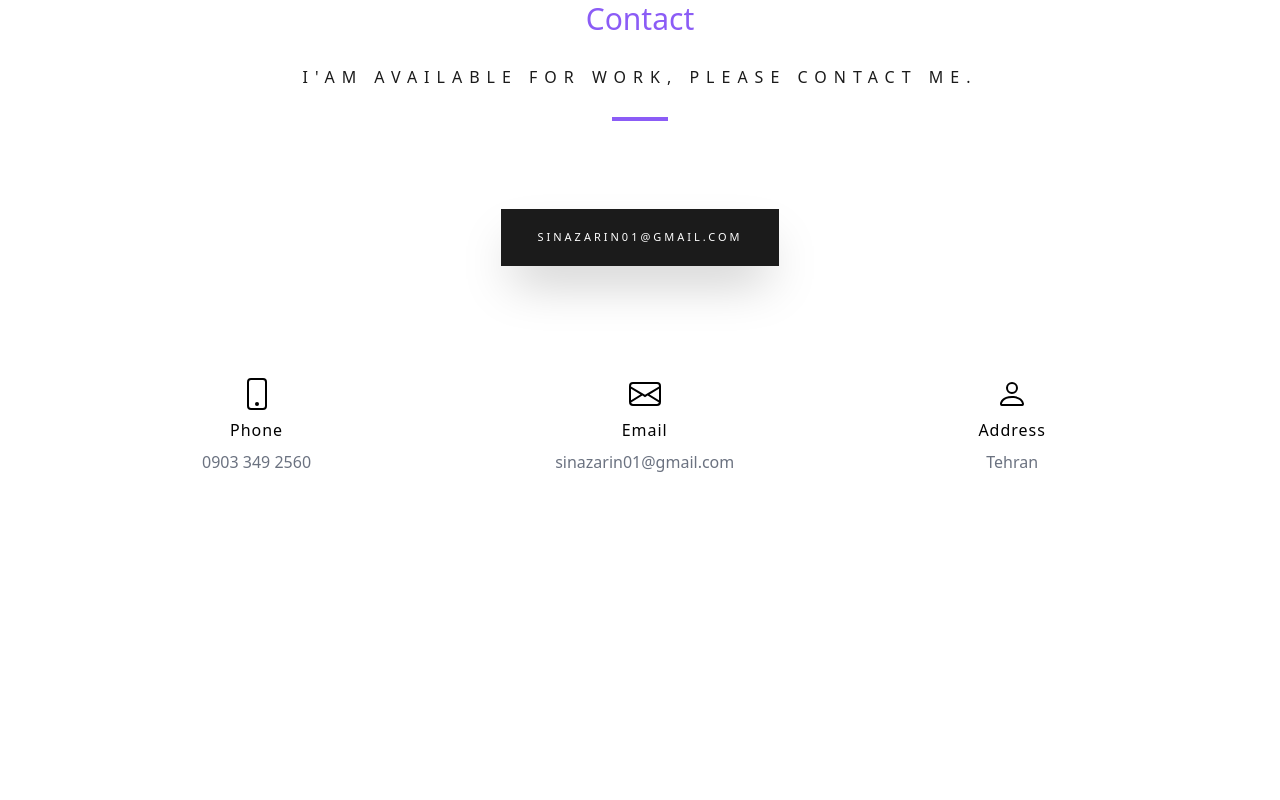
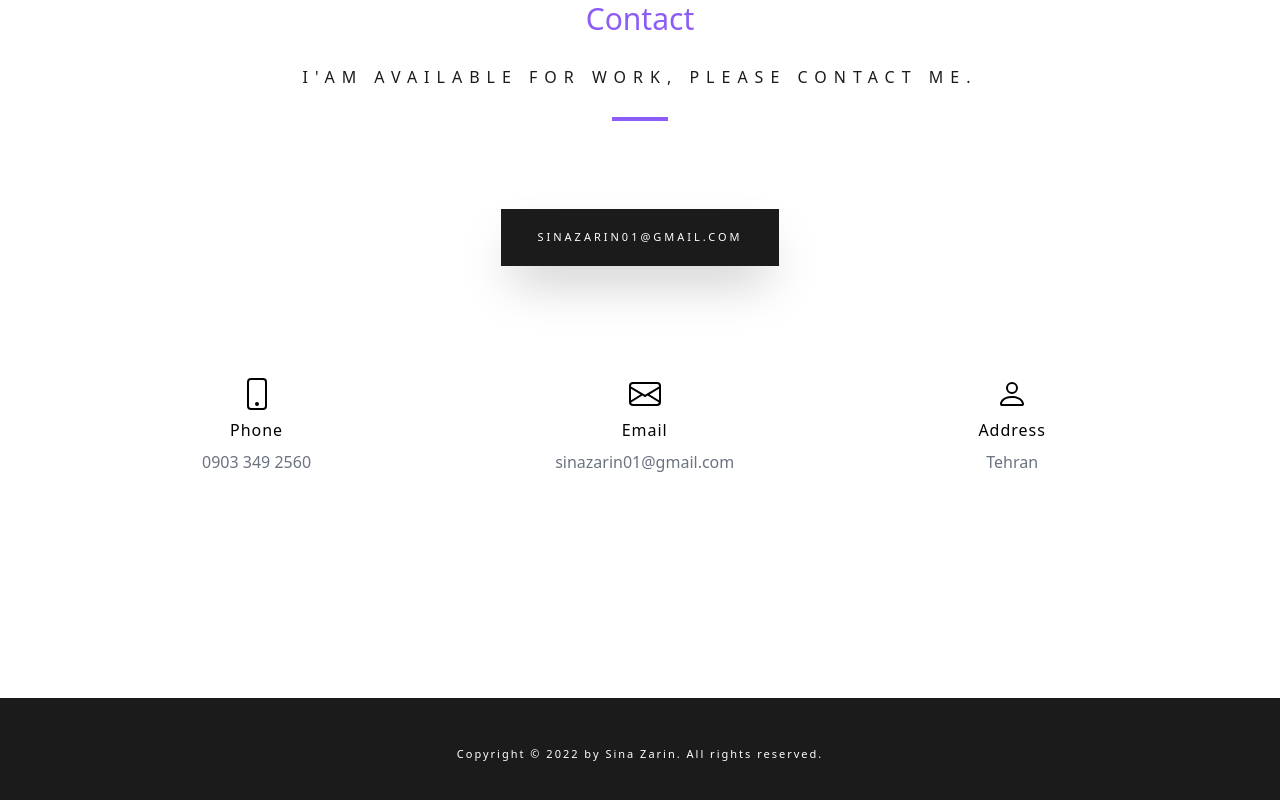
Before and after one commit to sinazarrin/personal-website, a React (Create React App) app: page / in a window 1280 px wide. Shown: the part 2857-3657 px from the top of the page. Before the commit the page ends 3555 px from the top, so only its background shows below. Built offline with nearby package versions, Linux system fonts and the light colour scheme.

Commit message:
add footer section

```diff
--- a/src/App.js
+++ b/src/App.js
@@ -4,6 +4,7 @@ import Banner from './components/Banner'
 import AboutMe from './components/AboutMe'
 import MySkills from './components/MySkills'
 import Contact from './components/Contact'
+import Footer from './components/Footer'
 
 const App = () => {
   return (
@@ -12,6 +13,7 @@ const App = () => {
       <AboutMe/>
       <MySkills/>
       <Contact/>
+      <Footer/>
     </>
   )
 }
--- /dev/null
+++ b/src/components/Footer/index.js
@@ -0,0 +1,11 @@
+import React from 'react'
+
+const Footer = () => {
+  return (
+    <footer className='flex justify-center bg-[#1B1B1B] py-12 '>
+        <h4 className='text-white text-[11px] tracking-[2px]'>Copyright © 2022 by Sina Zarin. All rights reserved.</h4>
+    </footer>
+  )
+}
+
+export default Footer
```
